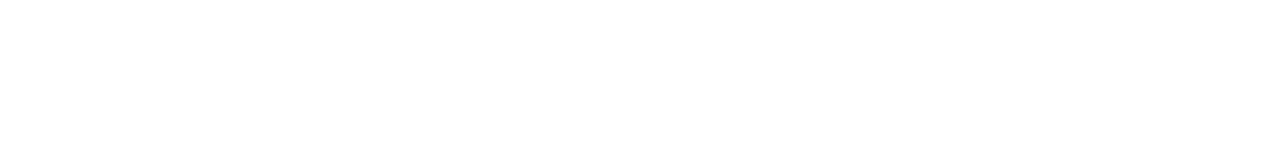
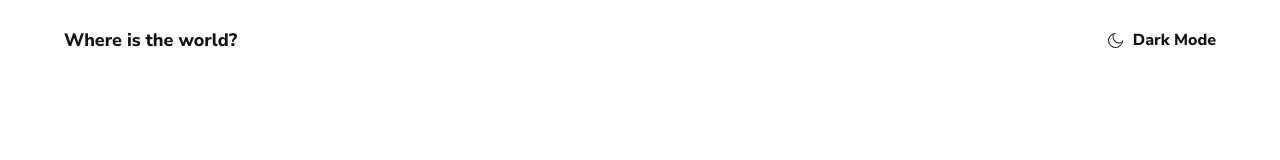
Before and after one commit to HernanAlvarado12/restCountries, a website: page index.html in a window 1280 px wide. Drawn offline with nearby package versions, Linux system fonts and the light colour scheme; files that its build step writes are made by us from their sources.

Commit message:
complete header section with html and css

```diff
--- a/index.html
+++ b/index.html
@@ -29,6 +29,18 @@
 
     <body>
 
+        <header class ="bg-white">
+            <nav class ="w-90 h-8 mx-auto flex items-center justify-between">
+                <h2 class ="text-blue text-md font-extrabold">Where is the world?</h2>
+                <div class ="flex items-center gap-x-1">
+                    <span class ="w-1.5 h-1.5 block relative overflow-hidden rounded-full border border-blue border-r-transparent -rotate-45">
+                        <span class ="w-full h-full block rounded-full border border-blue translate-x-[5px] bg-white"></span>
+                    </span>
+                    <span class ="text-blue text-sm font-extrabold">Dark Mode</span>
+                </div>
+            </nav>
+        </header>
+
         <script src ="./model.js" type ="module"></script>
     </body>
 
```
Also changed, not shown: css/tailwind.css (added).
